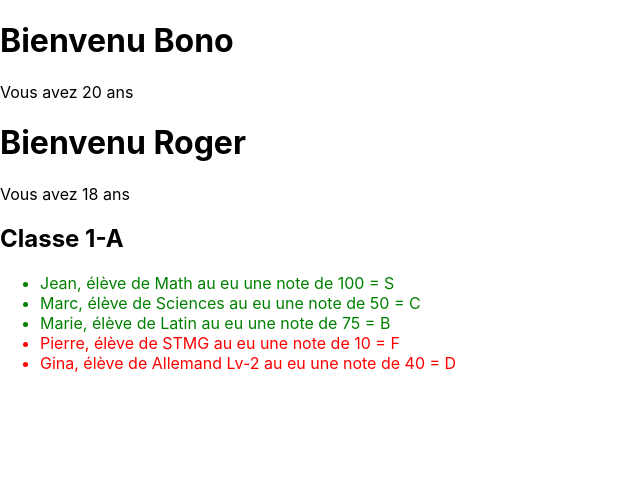
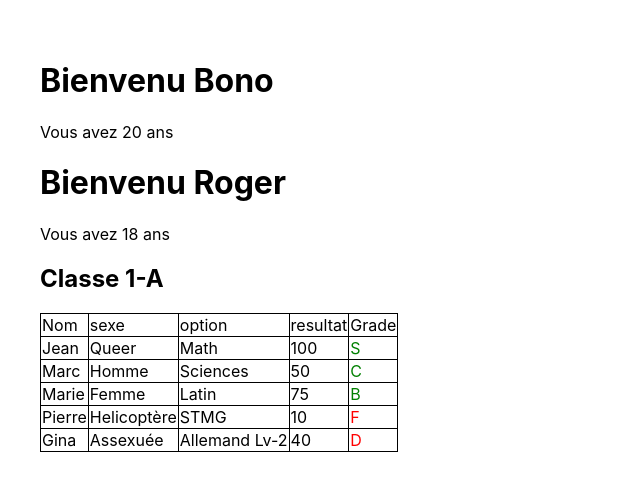
Before and after one commit to nicobetween16and17/react_start, a React (Create React App) app: page / in a window 1280 px wide. Shown: the top 490 px of the page, without its empty margins (0-640 px from the left). Built offline with nearby package versions, Linux system fonts and the light colour scheme.

Commit message:
avec tableau

```diff
--- a/src/App.js
+++ b/src/App.js
@@ -35,11 +35,11 @@ function App() {
       id:nanoid(),
       name:'Gina',
       option:'Allemand Lv-2',
-      sexe:'Asexuée',
+      sexe:'Assexuée',
       resultat:40
     }];
   return (
-    <div className="App">
+    <div style={{padding: "40px"}}className="App">
      <Welcome nom = 'Bono' age = '20'/>
      <Welcome></Welcome>
      <Students list={student}></Students>
--- a/src/component/exo2.jsx
+++ b/src/component/exo2.jsx
@@ -13,15 +13,39 @@ function grade(number){
 }
 const Students =function(props) {
     const listJSX=props.list.map(
-        p => <li style={p.resultat<50?{color:"red"}:{color:"green"}}key ={p.id}>{p.name}, élève de {p.option} au eu une note de {p.resultat} = {grade(p.resultat)} </li>
+        p => <tr>
+
+                 <td style={{border:"1px solid black",borderCollapse:"collapse"}}>
+                    {p.name}
+                 </td>
+                 <td style={{border:"1px solid black",borderCollapse:"collapse"}}>
+                     {p.sexe}
+                 </td>
+                 <td style={{border:"1px solid black",borderCollapse:"collapse"}}>
+                    {p.option}
+                 </td>
+                 <td style={{border:"1px solid black",borderCollapse:"collapse"}}>
+                    {p.resultat}
+                 </td>
+                 <td style={p.resultat<50?{color:"red",border:"1px solid black",borderCollapse:"collapse"}:{color:"green",border:"1px solid black",borderCollapse:"collapse"}}>
+                    {grade(p.resultat)}
+                 </td>
+            </tr>
     );
 
   return (
     <>
     <h2>Classe 1-A</h2>
-      <ul>
+      <table style={{border:"1px solid black",borderCollapse:"collapse"}}>
+          <tr style={{border:"1px solid black",borderCollapse:"collapse"}}>
+              <td style={{border:"1px solid black",borderCollapse:"collapse"}}>Nom</td>
+              <td style={{border:"1px solid black",borderCollapse:"collapse"}}>sexe</td>
+              <td style={{border:"1px solid black",borderCollapse:"collapse"}}>option</td>
+              <td style={{border:"1px solid black",borderCollapse:"collapse"}}>resultat</td>
+              <td style={{border:"1px solid black",borderCollapse:"collapse"}}>Grade</td>
+          </tr>
         {listJSX}
-      </ul>
+      </table>
     </>
   );
 }
```
